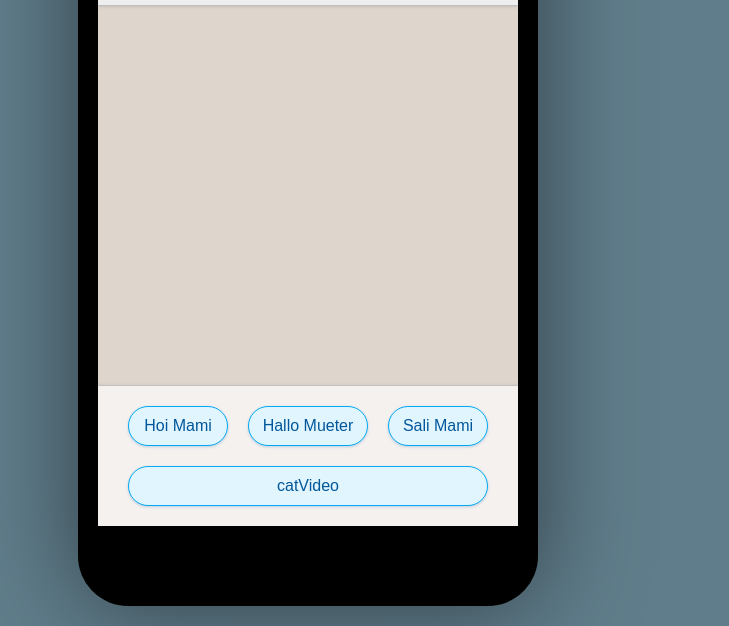
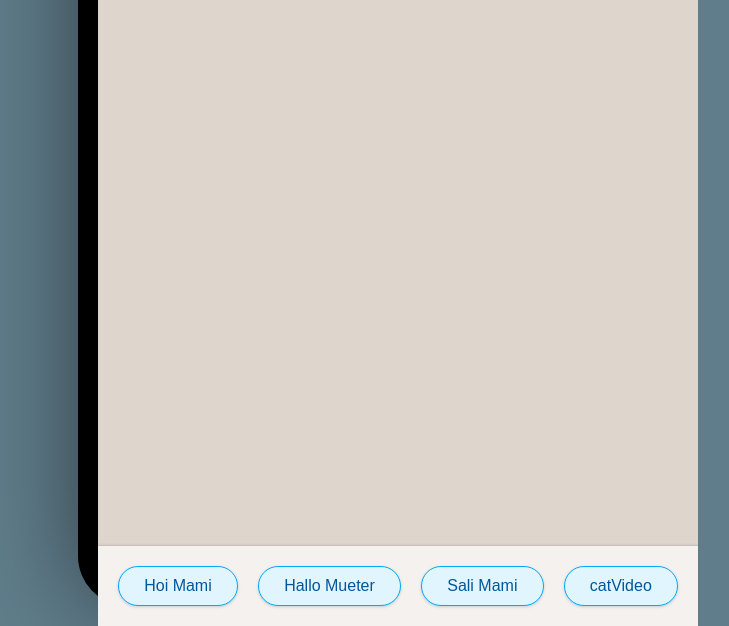
Before and after one commit to manuelmeister/dinimueterchat, a plain HTML site: page index.html in a window 1280 px wide. Shown: the part 174-800 px from the top of the page, without its empty margins (332-1061 px from the left). Drawn offline with Linux system fonts and the light colour scheme.

Commit message:
Saves state, so you can switch to about and back and continue where you left off. Also improved styling for fullscreen (does not work on iOS Safari)

```diff
--- a/chat.js
+++ b/chat.js
@@ -22,6 +22,7 @@ function init() {
             impact = i;
         }
         if(callback !== ''){
+            removeButtons();
             window[callback]();
         }
     } else {
--- a/index.html
+++ b/index.html
@@ -2,7 +2,9 @@
 <html lang="de_CH">
 <head>
 	<meta charset="UTF-8">
-	<meta name="viewport" content="width=device-width, initial-scale=1">
+	<meta name="viewport" content="width=device-width, initial-scale=1, minimal-ui, viewport-fit=cover'">
+	<meta name="apple-mobile-web-app-capable" content="yes"/>
+	<meta name="apple-mobile-web-app-status-bar-style" content="black-translucent">
 	<title>Dini Mueter | Bot</title>
 	<link rel="stylesheet" href="style.css">
 	<script src="models.js"></script>
@@ -37,7 +39,8 @@
 			</div>
 			<div class="ctrl">
 				<div class="buttons">
-				<a href="mailto:jasmine@dinimueter.com" class="chatbutton ">Sorry, es geht nicht, du kannst dich hier
+					<a href="mailto:jasmine@dinimueter.com" class="chatbutton ">Sorry, es geht nicht, du kannst dich
+						hier
 						bei Jasmine beklagen 😈</a>
 				</div>
 			</div>
--- a/style.css
+++ b/style.css
@@ -2,11 +2,12 @@ html, body {
 	font-size: 16px;
 	margin: 0;
 	padding: 0;
+	overflow: hidden;
 	font-family: -apple-system, BlinkMacSystemFont, "Segoe UI", Roboto, Ubuntu, "Helvetica Neue", sans-serif;
 }
 
 body {
-	background: #fff;
+	background: #f5f1ef;
 }
 
 .title {
@@ -21,8 +22,11 @@ main {
 	margin: 0 auto;
 	display: flex;
 	flex-direction: column;
-	height: 100vh;
 	background: #ded5cd;
+	position: fixed;
+	top: 0;
+	bottom: 0;
+	width: 100vw;
 }
 
 .messagewrapper {
@@ -103,7 +107,7 @@ ul.messages {
 .buttons {
 	display: flex;
 	flex-wrap: wrap;
-	padding: 10px 20px 10px;
+	padding: 10px;
 	border-top: 1px solid hsla(0, 0%, 0%, 0.2);
 	box-shadow: 0 -1px 2px rgba(0, 0, 0, 0.05);
 	background: #f5f1ef;
@@ -165,6 +169,13 @@ a {
 	margin-bottom: 10px;
 }
 
+.phone {
+	padding: 0;
+	margin: 0;
+	display: block;
+	position: fixed;
+}
+
 @media (min-width: 540px) {
 	body {
 		background: #607D8B;
@@ -175,6 +186,7 @@ a {
 	}
 
 	.phone {
+		position: relative;
 		max-width: 420px;
 		padding: 80px 20px;
 		margin: 20px auto;
```
Also changed, not shown: about.html (+3 -1 lines). Lines whose indentation alone changed are shown as unchanged.
